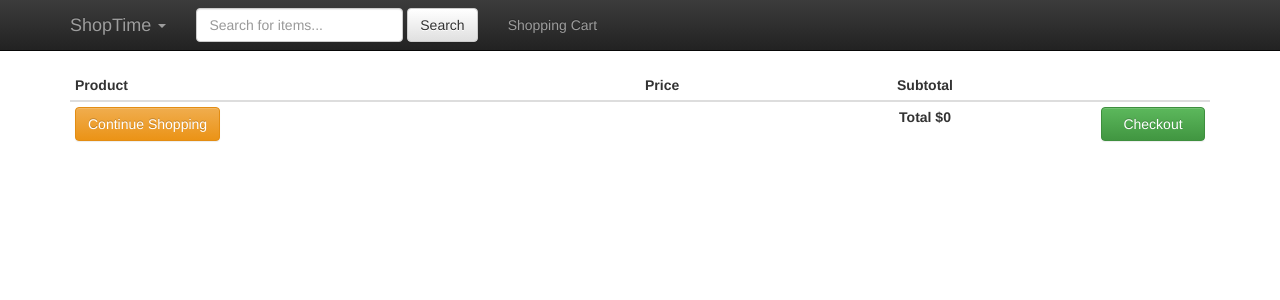
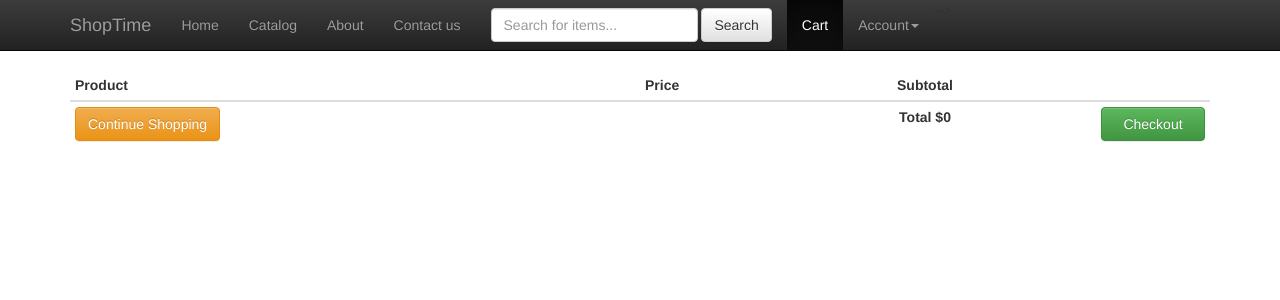
Before and after one commit to marajac/4393uiproject, a Django app: page /cart/ in a window 1280 px wide. Shown: the top 300 px of the page. Run offline with Django 3.2, Linux system fonts and the light colour scheme; data comes from the database, SQL or seed files in the repository; both versions use the stored data as it was after the commit; some libraries are stand-ins or nearby versions.

Commit message:
navigation options appear on navbar instead of dropdown

```diff
--- a/profiles/templates/navbar.html
+++ b/profiles/templates/navbar.html
@@ -2,7 +2,8 @@
 <nav class="navbar navbar-inverse navbar-fixed-top">
     <div class="container">
         <div class="navbar-header">
-            <ul class="nav navbar-nav">
+            <div class="navbar-brand"><p> ShopTime </p></div>
+{% comment %}            <ul class="nav navbar-nav">
                 {% url 'home' as home %}
                 {% url 'about' as about %}
                 {% url 'contact' as contact %}
@@ -23,26 +24,33 @@
                         {% endif %}
                     </ul>
                 </li>
-            </ul>
+            </ul>{% endcomment %}
         </div>
     <!--<div id="navbar" class="navbar-collapse collapse">-->
       <ul class="nav navbar-nav">
-        {% url 'products/search' as search %}
+{% comment %}        {% url 'products/search' as search %}
          <form class="navbar-form navbar-left" method="get" action="/products/search/">
             <div class="form-group">
               <input name="search" id="search_box" type="text" class="form-control" placeholder="Search for items...">
             </div>
             <button type="submit" class="btn btn-default">Search</button>
-         </form>
-      <ul class="nav navbar-nav navbar-right">
-        <li><a href="/cart/">Shopping Cart</a></li>
-      </ul>
-      <!--{% url 'home' as home %}
+         </form>{% endcomment %}
+      {% url 'home' as home %}
       {% url 'about' as about %}
       {% url 'contact' as contact %}
+      {% url 'cart' as cart %}
         <li {% if request.path == home %} class="active" {% endif %}><a href="{% url 'home' %}">Home</a></li>
+        <li {% if request.path == "/products/" %} class="active" {% endif %}><a href="/products/">Catalog</a></li>
         <li {% if request.path == about %} class="active" {% endif %}><a href="{% url 'about' %}">About</a></li>
         <li {% if request.path == contact %} class="active" {% endif %}><a href="{% url 'contact' %}">Contact us</a></li>
+        {% url 'products/search' as search %}
+        <form class="navbar-form navbar-left" method="get" action="/products/search/">
+            <div class="form-group">
+                <input name="search" id="search_box" type="text" class="form-control" placeholder="Search for items...">
+            </div>
+            <button type="submit" class="btn btn-default">Search</button>
+        </form>
+        <li {% if request.path == cart %} class="active" {% endif %}><a href="{% url 'cart' %}">Cart</a></li>
         <li class="dropdown">
           <a href="#" class="dropdown-toggle" data-toggle="dropdown" role="button" aria-haspopup="true" aria-expanded="false">Account<span class="caret"></span></a>
           <ul class="dropdown-menu">
@@ -52,10 +60,6 @@
             {% else %}
                 <li><a href="{% url 'account_logout' %}">Logout</a></li>
             {% endif %}
-            <li role="separator" class="divider"></li>
-            <li class="dropdown-header">Nav header</li>
-            <li><a href="#">Separated link</a></li>
-            <li><a href="#">One more separated link</a></li>
           </ul>
         </li>-->
       </ul>
```
Also changed, not shown: db.sqlite3.
